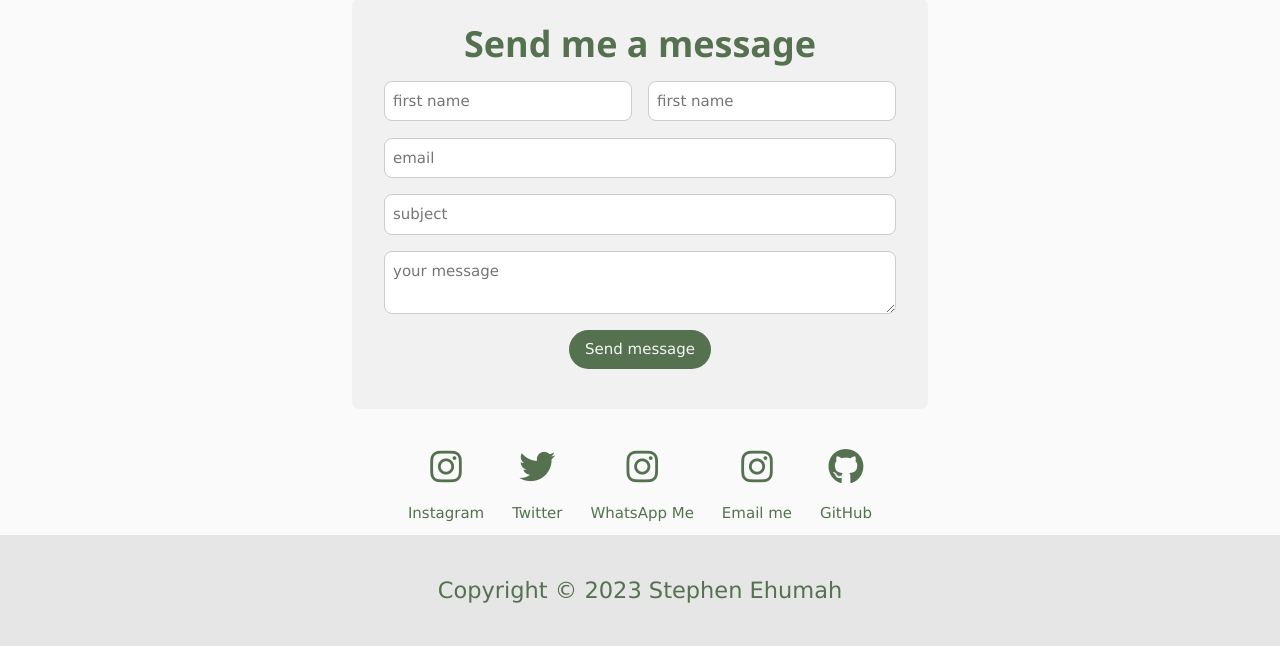
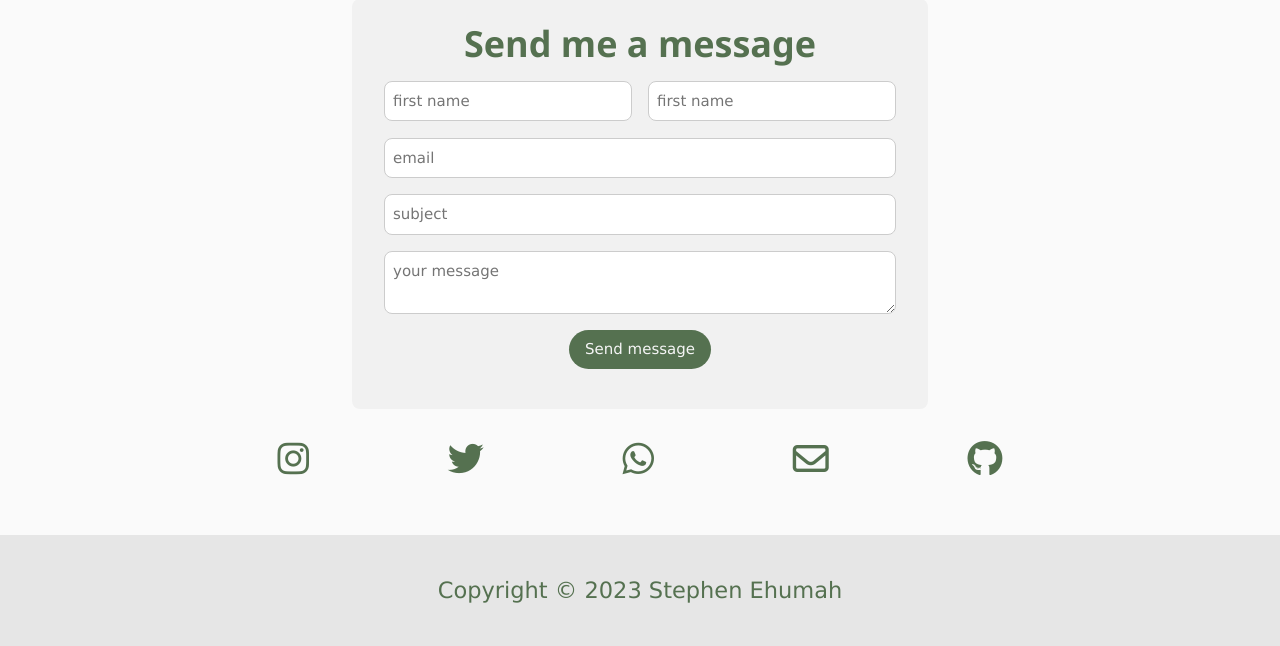
Before and after one commit to sehumah/DjangoPortfolio, a Django app: page / in a window 1280 px wide. Shown: the part 1898-2544 px from the top of the page. Run offline with Django 4.2, Linux system fonts and the light colour scheme; some libraries are stand-ins or nearby versions.

Commit message:
Updated social links

```diff
--- a/base/templates/base/index.html
+++ b/base/templates/base/index.html
@@ -80,8 +80,7 @@
                 font-size: 3.0rem;
             }
             .socials-div {
-                width: 50%;
-                margin: 0 auto;
+                display: ;
             }
             .social-media-links {
                 display: flex;
@@ -209,39 +208,32 @@
                     </div>
 
                     <!-- social media links -->
-                    <div class="w3-row socials-div">
-                        <div class="w3-row w3-margin w3-padding social-media-links">
+                    <div class="w3-row w3-margin-top social-media-links">
                         <a href="#" class="social-media-link">
                             <div class="w3-col w3-center">
-                                    <i class="fa-brands fa-instagram w3-xxlarge"></i>
-                                    <p>Instagram</p>
+                                <i class="fa-brands fa-instagram w3-xxlarge" title="Instagram"></i>
                             </div>
                         </a>
                         <a href="#" class="social-media-link">
                             <div class="w3-col w3-center">
-                                    <i class="fa-brands fa-twitter w3-xxlarge"></i>
-                                    <p>Twitter</p>
+                                <i class="fa-brands fa-twitter w3-xxlarge" title="Twitter"></i>
                             </div>
                         </a>
                         <a href="#" class="social-media-link">
                             <div class="w3-col w3-center">
-                                    <i class="fa-brands fa-instagram w3-xxlarge"></i>
-                                    <p>WhatsApp Me</p>
+                                <i class="fa-brands fa-whatsapp w3-xxlarge" title="WhatsApp Me"></i>
                             </div>
                         </a>
                         <a href="#" class="social-media-link">
                             <div class="w3-col w3-center">
-                                    <i class="fa-brands fa-instagram w3-xxlarge"></i>
-                                    <p>Email me</p>
+                                <i class="fa-regular fa-envelope w3-xxlarge" title="Email me"></i>
                             </div>
                         </a>
                         <a href="#" class="social-media-link">
                             <div class="w3-col w3-center">
-                                    <i class="fa-brands fa-github w3-xxlarge"></i>
-                                    <p>GitHub</p>
+                                <i class="fa-brands fa-github w3-xxlarge" title="GitHub"></i>
                             </div>
                         </a>
-                        </div>
                     </div>
                 </div>
             </section>
```
Lines whose indentation alone changed are shown as unchanged.
